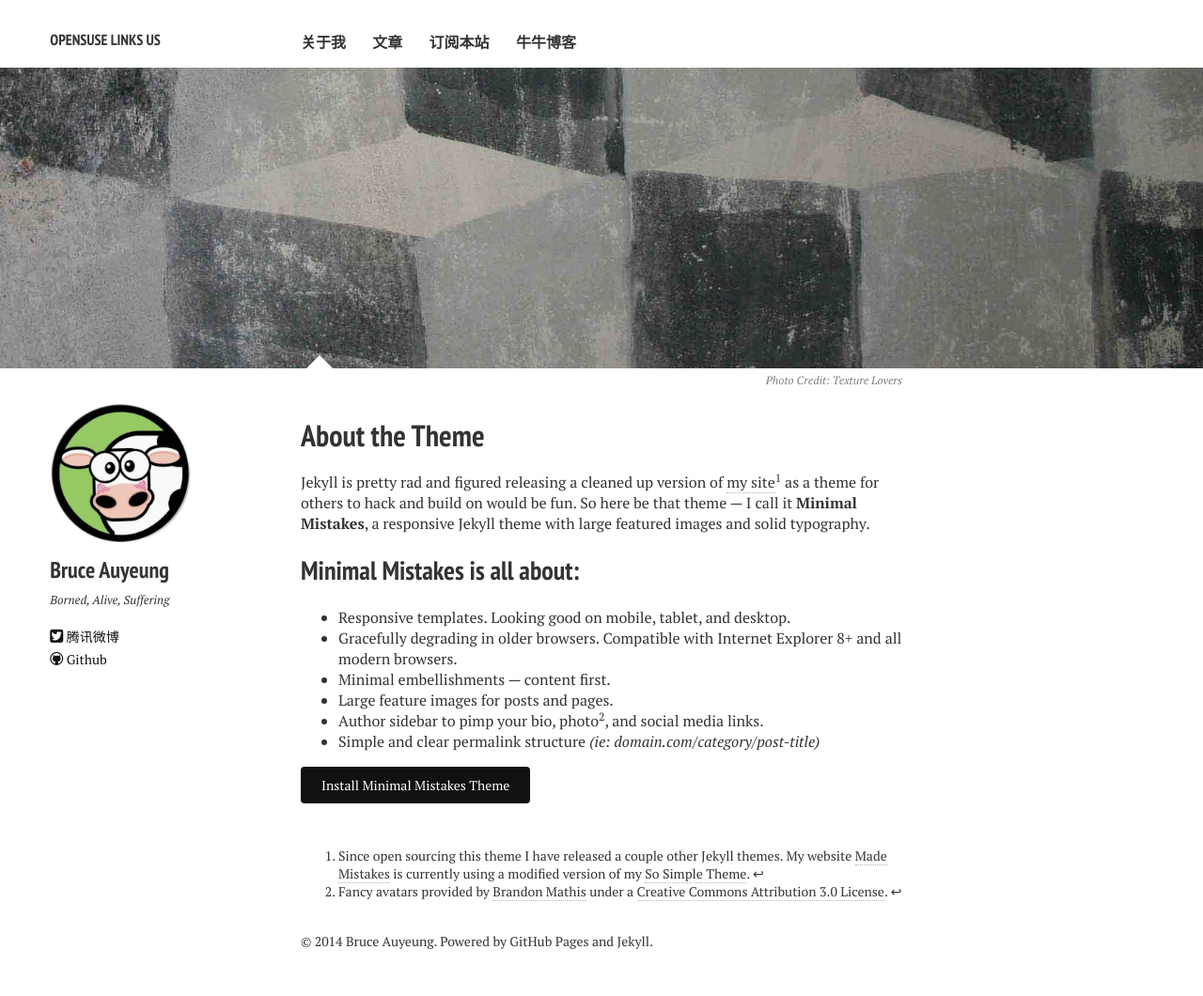
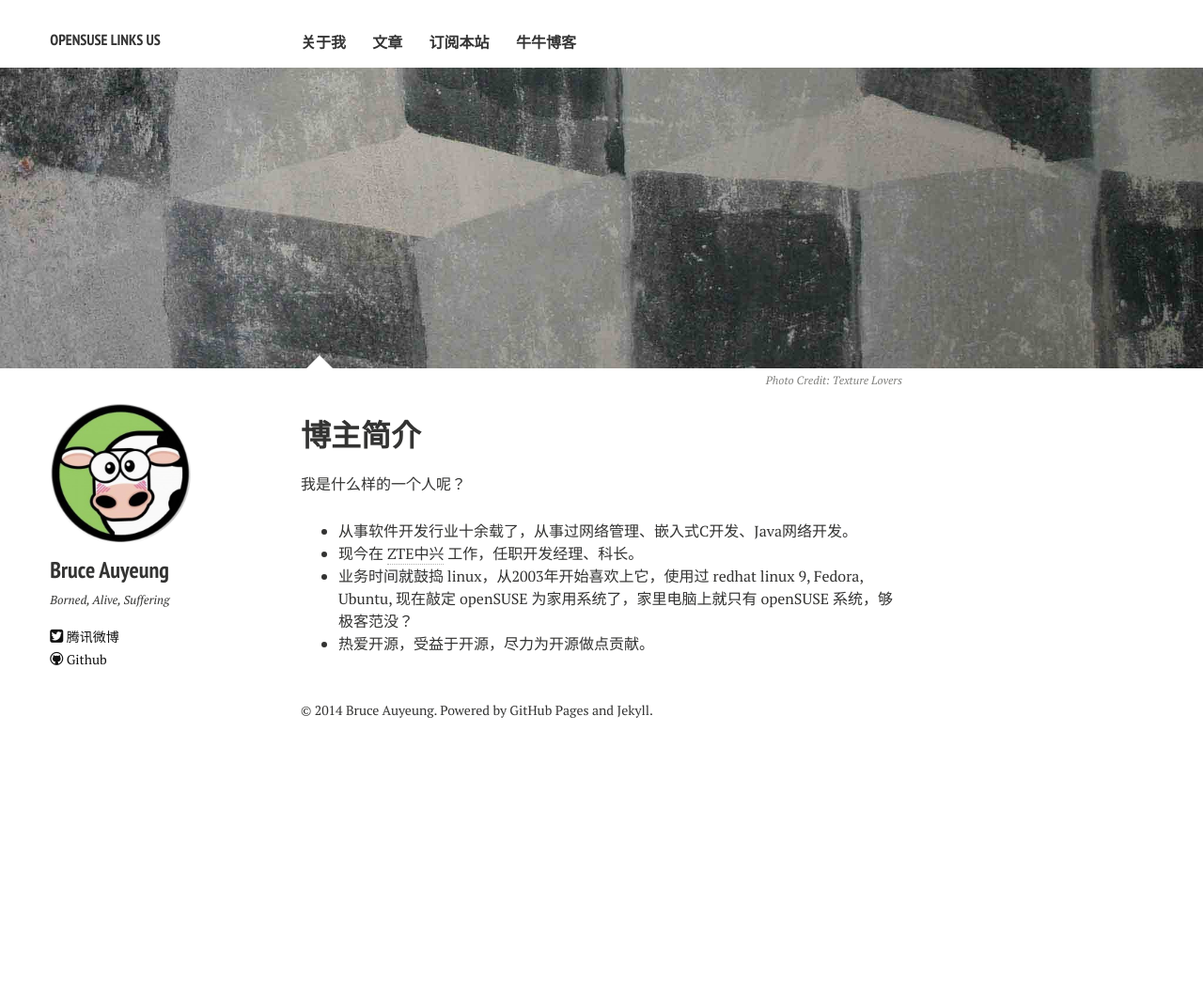
Before and after one commit to bruceinside/bruceinside.github.io, a Jekyll site: the page built from about.md, in a window 1280 px wide. Shown: the whole page at 94% size. Built offline with Jekyll 4.4.1, drawn with Linux system fonts in a browser that asks for light colours; nearby versions of some CDN libraries; after the commit the page ends 900 px from its top, so only the background shows below that.

Commit message:
修改关于页。

```diff
--- a/about.md
+++ b/about.md
@@ -1,29 +1,18 @@
 ---
 layout: page
 permalink: /about/
-title: About the Theme
+title: 博主简介
 tagline: Minimal Mistakes, a Jekyll Theme
-tags: [about, Jekyll, theme, responsive]
-modified: 9-9-2013
+tags: [ZTE, 中兴, Bruce Auyeung, openSUSE, Java, bruce.oy@gmail.com]
+modified: 3-23-2014
 image:
   feature: texture-feature-02.jpg
   credit: Texture Lovers
   creditlink: http://texturelovers.com
 ---
 
-Jekyll is pretty rad and figured releasing a cleaned up version of [my site](http://mademistakes.com)[^1] as a theme for others to hack and build on would be fun. So here be that theme --- I call it **Minimal Mistakes**, a responsive Jekyll theme with large featured images and solid typography.
-
-## Minimal Mistakes is all about:
-
-* Responsive templates. Looking good on mobile, tablet, and desktop.
-* Gracefully degrading in older browsers. Compatible with Internet Explorer 8+ and all modern browsers.
-* Minimal embellishments --- content first.
-* Large feature images for posts and pages.
-* Author sidebar to pimp your bio, photo[^2], and social media links.
-* Simple and clear permalink structure *(ie: domain.com/category/post-title)*
-
-<a markdown="0" href="{{ site.url }}/theme-setup" class="btn">Install Minimal Mistakes Theme</a>
-
-[^1]: Since open sourcing this theme I have released a couple other Jekyll themes. My website [Made Mistakes](http://mademistakes.com) is currently using a modified version of my [So Simple Theme](http://mmistakes.github.io/so-simple-theme/).
-
-[^2]: Fancy avatars provided by [Brandon Mathis](http://brandonmathis.com/projects/fancy-avatars/demo/) under a [Creative Commons Attribution 3.0 License](http://creativecommons.org/licenses/by/3.0/).
+我是什么样的一个人呢？
+- 从事软件开发行业十余载了，从事过网络管理、嵌入式C开发、Java网络开发。
+- 现今在 [ZTE中兴](http://www.zte.com.cn/cn/) 工作，任职开发经理、科长。
+- 业务时间就鼓捣 linux，从2003年开始喜欢上它，使用过 redhat linux 9, Fedora, Ubuntu, 现在敲定 openSUSE 为家用系统了，家里电脑上就只有 openSUSE 系统，够极客范没？
+- 热爱开源，受益于开源，尽力为开源做点贡献。
```
